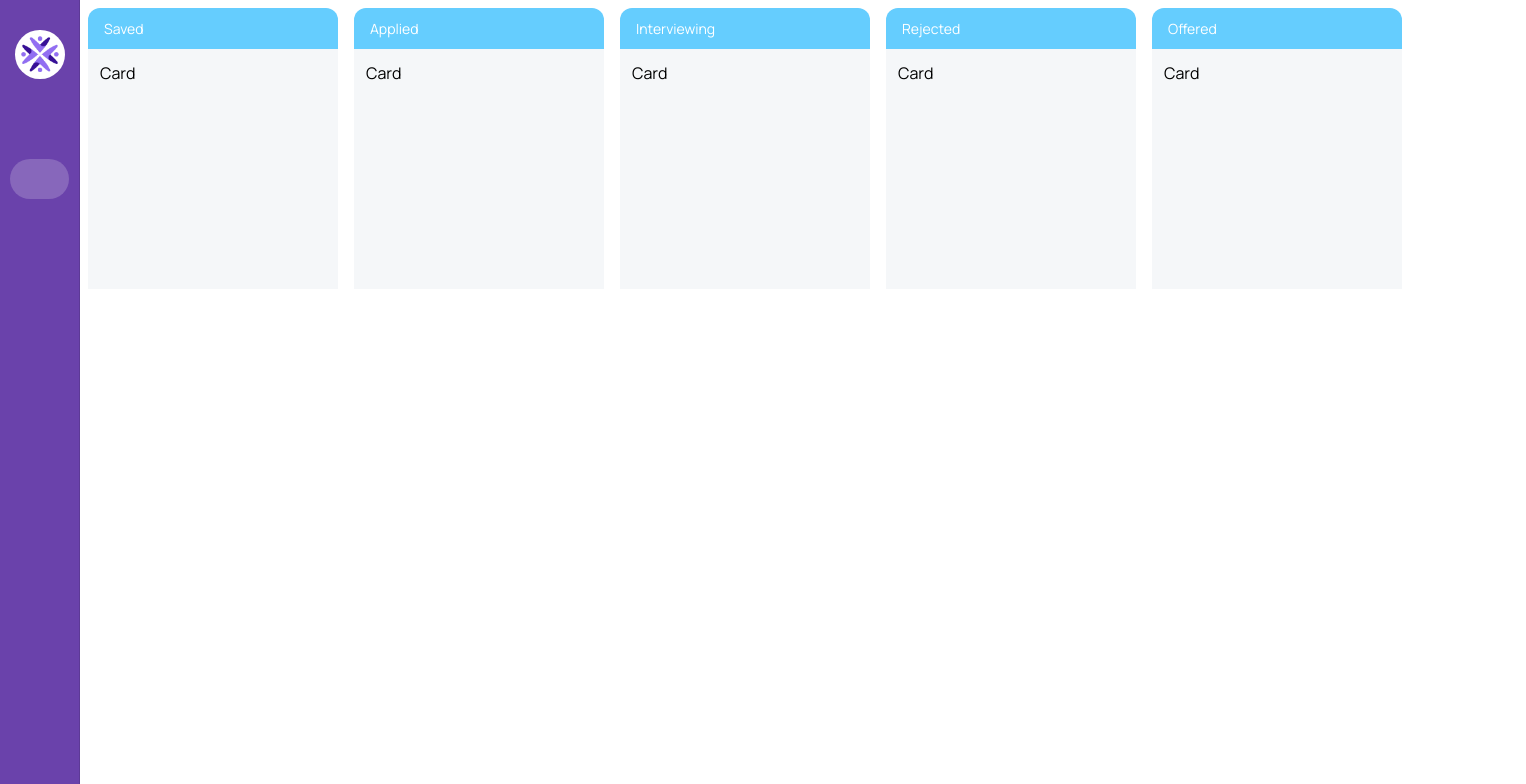
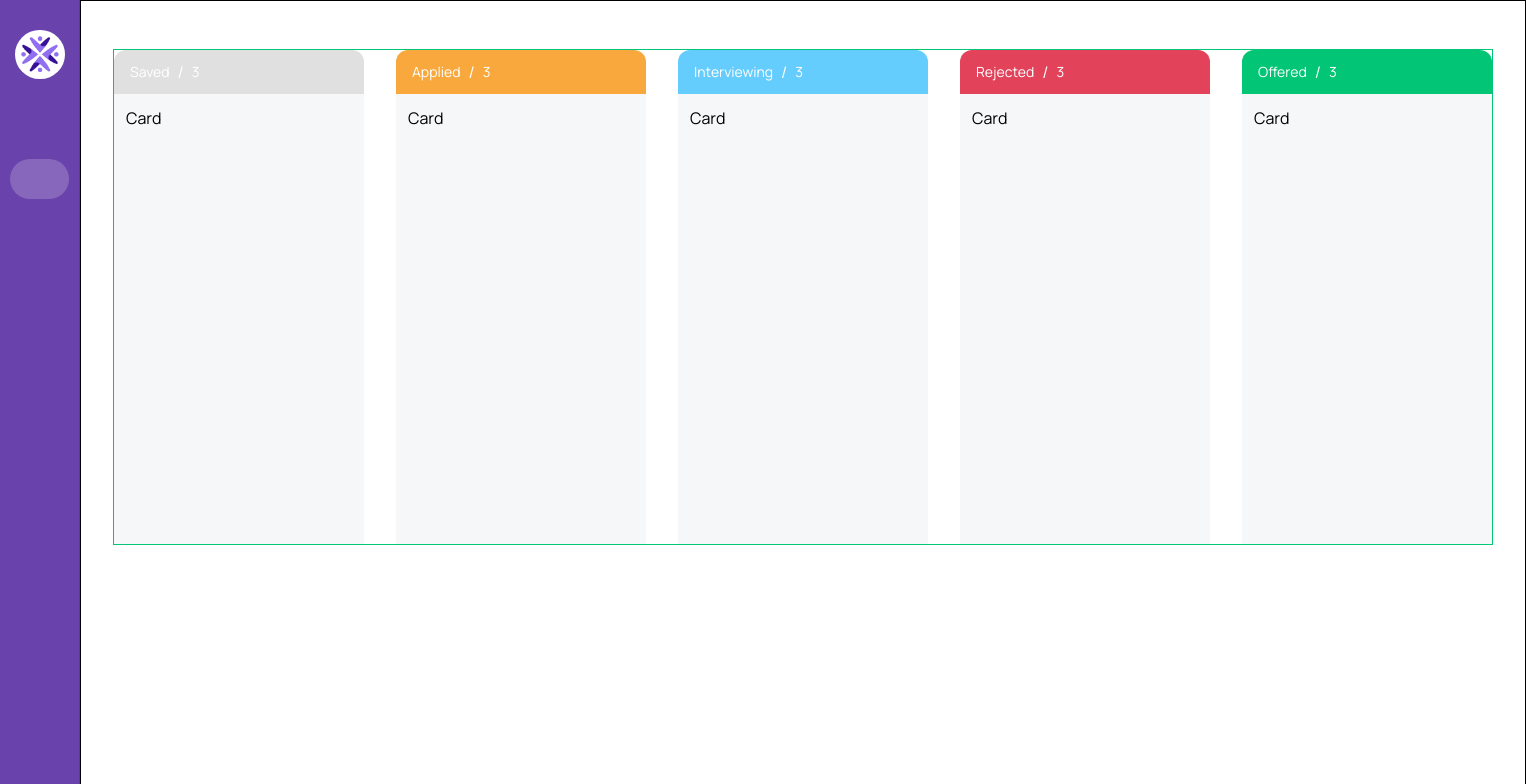
Before and after one commit to mariamdatuka/jobsy, a React (Vite) app: page /dashboard in a window 1280 px wide. Shown: the top 784 px of the page, 1526 px wide, since content can reach past the window. Built offline with nearby package versions, Linux system fonts and the light colour scheme; some icons are missing; a web font is replaced by a local one; what @ebay/nice-modal-react would draw is missing.

Commit message:
fix:layout issue for authenticated pages

```diff
--- a/src/components/layouts/MainLayout.tsx
+++ b/src/components/layouts/MainLayout.tsx
@@ -7,13 +7,16 @@ const MainLayout = () => {
   const { open } = useSidebarStore((state) => state);
   return (
     <>
-      <Stack direction="row">
+      <Stack direction="row" height="100vh">
         <SideMenu />
         <Box
           sx={{
-            p: 1,
+            flex: 1,
+            px: 4,
+            py: 6,
             marginLeft: open ? "240px" : "80px",
             transition: "margin-left 0.3s ease",
+            border: `1px solid #000`,
           }}
         >
           <Outlet />
--- a/src/pages/Dashboard/components/ColumnContainer.tsx
+++ b/src/pages/Dashboard/components/ColumnContainer.tsx
@@ -1,5 +1,6 @@
-import { Box, Stack, styled } from "@mui/material";
+import { Box, Stack, styled, Typography } from "@mui/material";
 import Card from "./Card";
+import Text from "@src/components/general/Text";
 
 interface Column {
   title: string;
@@ -9,8 +10,16 @@ interface Column {
 const ColumnContainer = ({ column }: { column: Column }) => {
   return (
     <>
-      <Box>
-        <Title bgcolor={column.color}>{column.title}</Title>
+      <Box width="250px">
+        <TitleBox bgcolor={column.color}>
+          <Text variant="body2" color="#fff">
+            {column.title}
+          </Text>
+          <Typography component="span" color="#fff">
+            /
+          </Typography>
+          <Text color="#fff">3</Text>
+        </TitleBox>
         <ColumnBox>
           <Card />
         </ColumnBox>
@@ -21,19 +30,20 @@ const ColumnContainer = ({ column }: { column: Column }) => {
 
 export default ColumnContainer;
 
-const Title = styled(Box)<{ bgcolor: string }>(({ bgcolor, theme }) => ({
-  fontSize: "14px",
+const TitleBox = styled(Stack)<{ bgcolor: string }>(({ bgcolor, theme }) => ({
   backgroundColor: bgcolor,
   padding: "10px 16px",
-  color: "#ffffff",
   borderTopLeftRadius: "12px",
   borderTopRightRadius: "12px",
+  flexDirection: "row",
+  gap: "8px",
+  alignItems: "center",
 }));
 
 const ColumnBox = styled(Stack)({
-  height: "30vh",
+  height: "450px",
+  maxHeight: "450px",
   padding: "12px",
-  width: "250px",
   backgroundColor: "#f5f7f9",
   overflowY: "scroll",
   scrollbarWidth: "none",
--- a/src/pages/Dashboard/components/KanbanBoard.tsx
+++ b/src/pages/Dashboard/components/KanbanBoard.tsx
@@ -4,11 +4,11 @@ import ColumnContainer from "./ColumnContainer";
 const columns = [
   {
     title: "Saved",
-    color: "#65cdfe",
+    color: "#e0e0e0",
   },
   {
     title: "Applied",
-    color: "#65cdfe",
+    color: "#f8a83c ",
   },
   {
     title: "Interviewing",
@@ -16,18 +16,24 @@ const columns = [
   },
   {
     title: "Rejected",
-    color: "#65cdfe",
+    color: "#e2435b",
   },
   {
     title: "Offered",
-    color: "#65cdfe",
+    color: "#02c575",
   },
 ];
 
 const KanbanBoard = () => {
   return (
     <>
-      <Stack direction="row" spacing={2}>
+      <Stack
+        direction="row"
+        spacing={4}
+        border="1px solid #02c575"
+        alignItems="center"
+        justifyContent="center"
+      >
         {columns.map((col) => (
           <ColumnContainer column={col} key={col.title} />
         ))}
```
